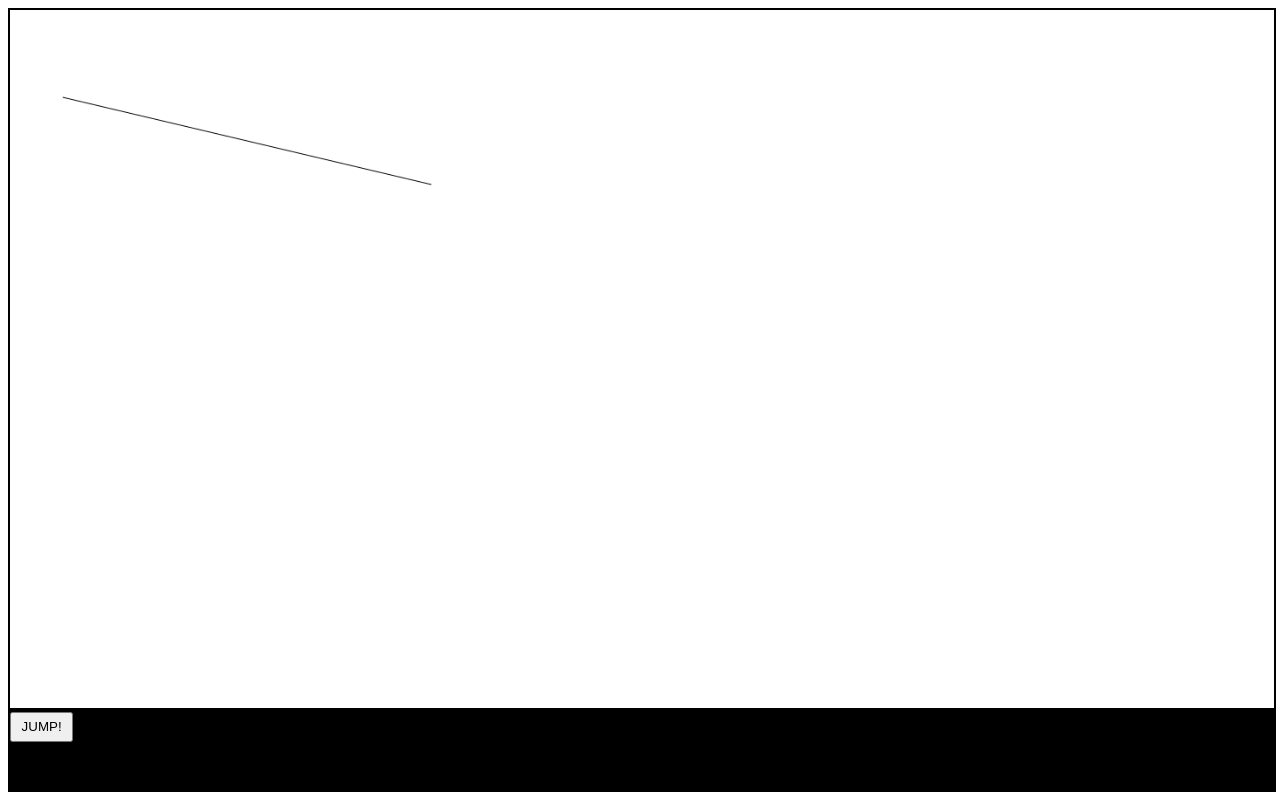
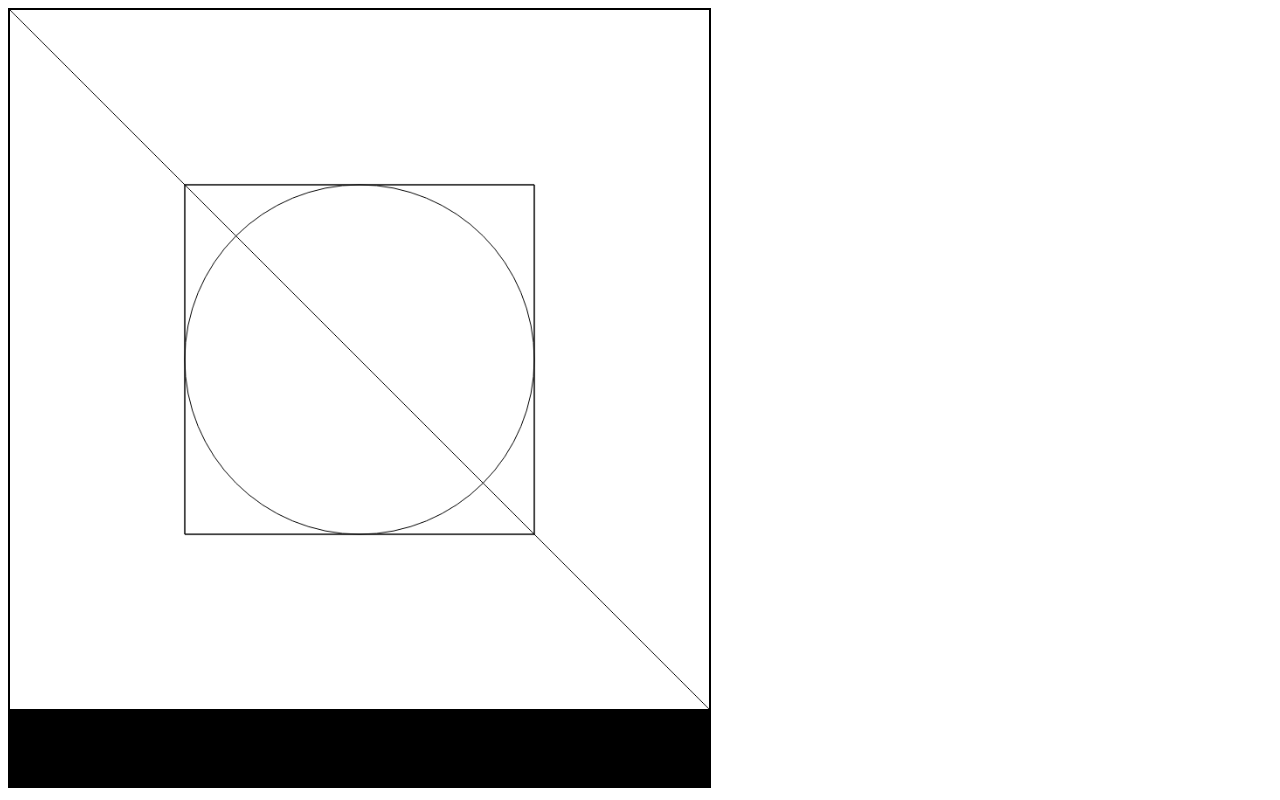
Before and after one commit to bagratina/bagratina.github.io, a plain HTML site: page hello-world/index.html in a window 1280 px wide. Drawn offline with Linux system fonts and the light colour scheme.

Commit message:
Draw class

```diff
--- a/css/styles.css
+++ b/css/styles.css
@@ -0,0 +1,14 @@
+* {
+  background-color: white;
+  font-family: monospace;
+}
+
+body {
+  margin: 10px;
+}
+
+#header {
+  display: inline-block;
+  padding: 10px;
+  border: 1px solid black;
+}
--- a/hello-world/css/styles.css
+++ b/hello-world/css/styles.css
@@ -1,17 +1,14 @@
-#canvas {
-  width: 100%;
-  height: 89%;
+#canvas-container {
+  height: 99%;
+  display: inline-block;
   border: 2px solid black;
  }
 
- #footer {
-   width: 100%;
-   height: 10%;
-   background-color: black;
-   border: 2px solid black;
- }
+#canvas {
+  height: 90%;
+}
 
- #jump {
-  width: 5%;
-  height: 30px;
- }
+#footer {
+  height: 10%;
+  background-color: black;
+}
--- a/hello-world/index.html
+++ b/hello-world/index.html
@@ -4,15 +4,12 @@
     <link rel="stylesheet" href="css/styles.css">
   </head>
   <body>
-    <canvas id="canvas" width="1200" height="800">
-      Your browser does not support the HTML5 canvas tag.
-    </canvas>
-    <br/>
-    <div id="footer">
-      <button id="jump">
-        <label>JUMP!</label>
-      </button>
+    <div id="canvas-container">
+      <canvas id="canvas" width="800" height="800">
+        Your browser does not support the HTML5 canvas tag.
+      </canvas>
+      <div id="footer"></div>
     </div>
-    <script src="scripts/draw.js"></script>
+    <script type = "module" src="scripts/hello-world.js"></script>
   </body>
 </html>
--- a/hello-world/scripts/draw.js
+++ b/hello-world/scripts/draw.js
@@ -1,7 +1,27 @@
-window.onload = () => {
-  let canvas = document.getElementById('canvas');
-  let context = canvas.getContext('2d');
-  context.moveTo(50, 100);
-  context.lineTo(400, 200);
-  context.stroke();
+export class Draw {
+  canvas;
+  context;
+
+  constructor(canvas) {
+    this.canvas = canvas;
+    this.context = canvas.getContext('2d');
+  }
+
+  drawLine(xStart, yStart, xEnd, yEnd) {
+    this.context.moveTo(xStart, yStart);
+    this.context.lineTo(xEnd, yEnd);
+    this.context.stroke();
+  }
+
+  drawRectangle(xLeft, yTop, xRight, yBottom) {
+    this.context.moveTo(xLeft, yTop);
+    this.context.rect(xLeft, yTop, xRight - xLeft, yBottom - yTop);
+    this.context.stroke()
+  }
+
+  drawCircle(xCenter, yCenter, radius) {
+    this.context.moveTo(xCenter + radius, yCenter);
+    this.context.arc(xCenter, yCenter, radius, 0, 360);
+    this.context.stroke();
+  }
 }
--- /dev/null
+++ b/hello-world/scripts/hello-world.js
@@ -0,0 +1,10 @@
+import { Draw } from "./draw.js";
+
+window.onload = () => {
+  const draw = new Draw(document.getElementById('canvas'));
+  let xMax = canvas.getAttribute('width');
+  let yMax = canvas.getAttribute('height');
+  draw.drawLine(0, 0, xMax, yMax);
+  draw.drawRectangle(xMax/4, yMax/4, 3*xMax/4, 3*yMax/4);
+  draw.drawCircle(xMax/2, yMax/2, yMax/4);
+}
```
Also changed, not shown: index.html (+2 -2 lines).
